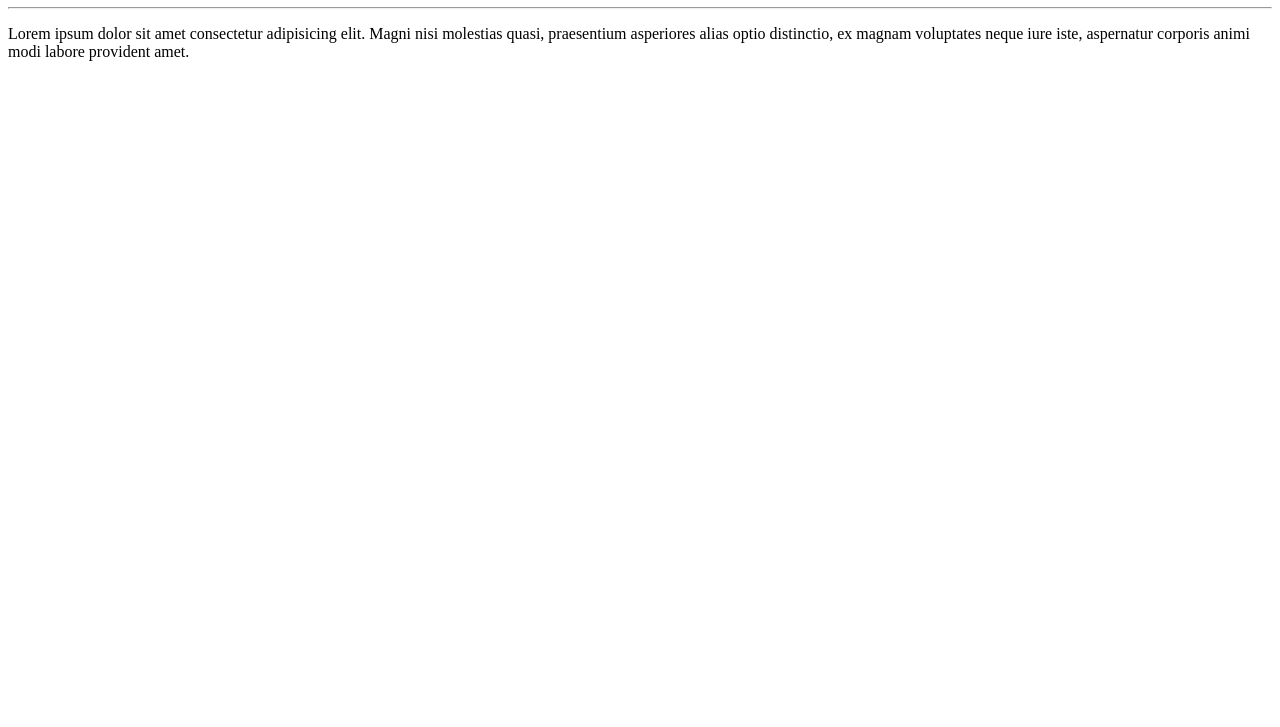
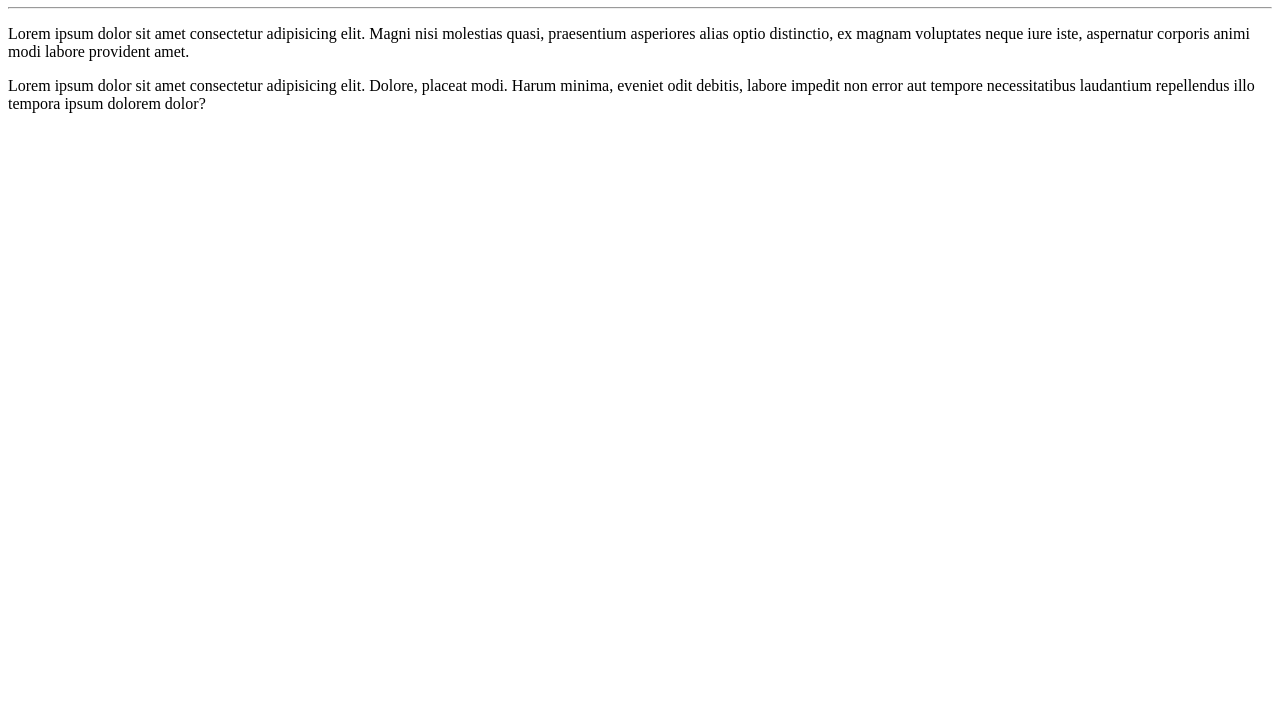
Before and after one commit to CarlosSilva-DEV/Ola-Mundo, a plain HTML site: page site-exempo/index.html in a window 1280 px wide. Shown: the part 73-800 px from the top of the page. Drawn offline with Linux system fonts and the light colour scheme.

Commit message:
Adição de segundo parágrafo

```diff
--- a/site-exempo/index.html
+++ b/site-exempo/index.html
@@ -9,5 +9,6 @@
     <h1>Olá, Mundo!</h1>
     <hr>
     <p>Lorem ipsum dolor sit amet consectetur adipisicing elit. Magni nisi molestias quasi, praesentium asperiores alias optio distinctio, ex magnam voluptates neque iure iste, aspernatur corporis animi modi labore provident amet.</p>
+    <p>Lorem ipsum dolor sit amet consectetur adipisicing elit. Dolore, placeat modi. Harum minima, eveniet odit debitis, labore impedit non error aut tempore necessitatibus laudantium repellendus illo tempora ipsum dolorem dolor?</p>
 </body>
 </html>
```
